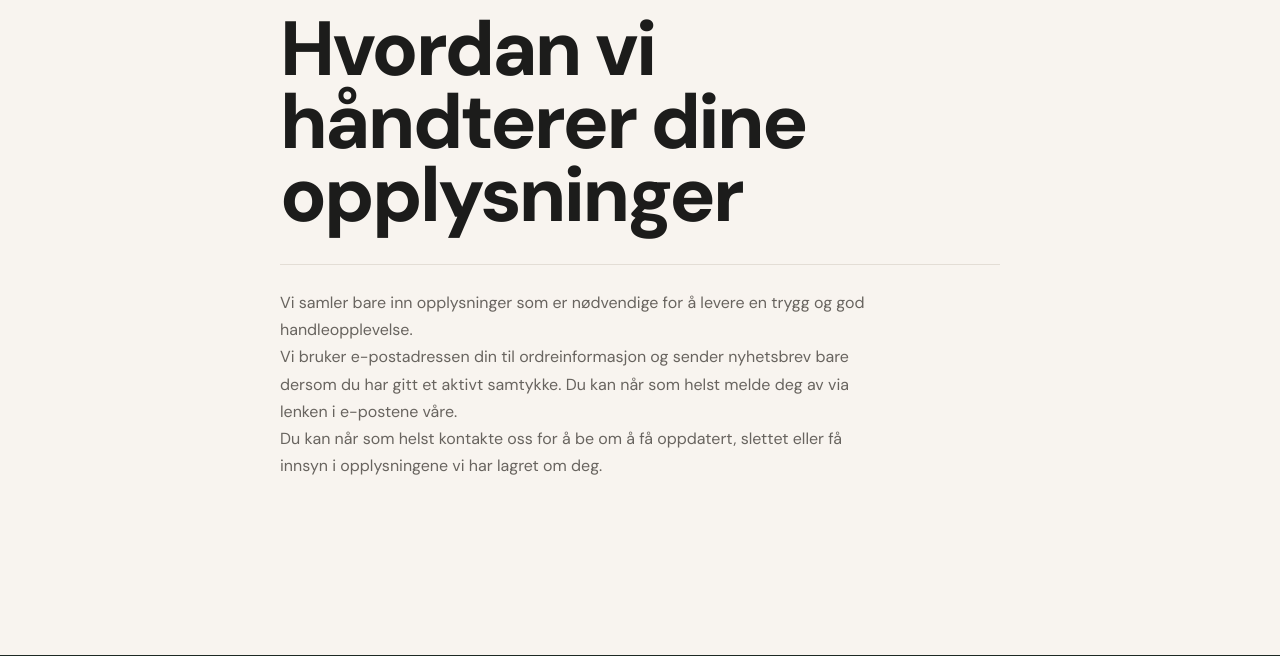
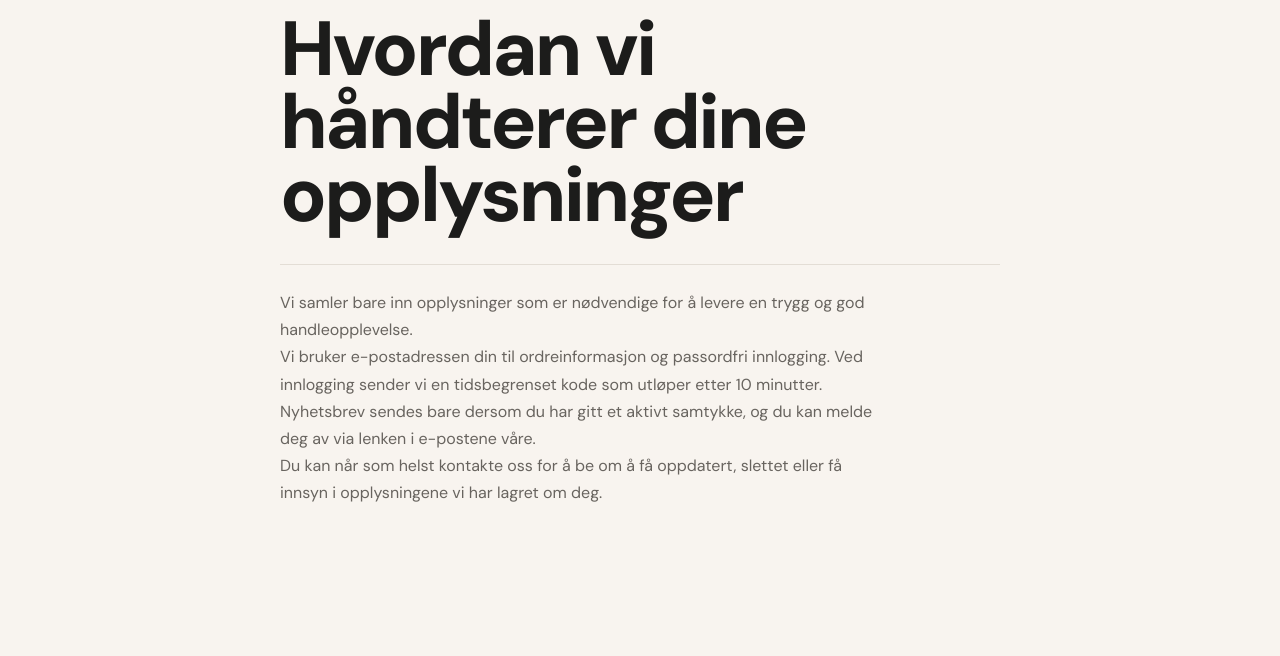
Before and after one commit to Khhashi/Nordly, an ASP.NET Core app: page /Privacy in a window 1280 px wide. Shown: the part 203-859 px from the top of the page. Run offline with ASP.NET Core 8, Linux system fonts and the light colour scheme; the project's own start-up code is not run, and a stand-in starts its controllers and pages; some libraries are stand-ins or nearby versions.

Commit message:
Document passwordless email sign-in in privacy notice
Clarify that the email address is used for order information and passwordless sign-in with a code that expires after ten minutes. Leave retention and deletion claims unchanged pending business confirmation.

Co-authored-by: Copilot <223556219+Copilot@users.noreply.github.com>

```diff
--- a/Nordly.Web/Pages/Privacy.cshtml
+++ b/Nordly.Web/Pages/Privacy.cshtml
@@ -10,7 +10,7 @@
     <h1>Hvordan vi håndterer dine opplysninger</h1>
     <div class="info-content">
         <p>Vi samler bare inn opplysninger som er nødvendige for å levere en trygg og god handleopplevelse.</p>
-        <p>Vi bruker e-postadressen din til ordreinformasjon og sender nyhetsbrev bare dersom du har gitt et aktivt samtykke. Du kan når som helst melde deg av via lenken i e-postene våre.</p>
+        <p>Vi bruker e-postadressen din til ordreinformasjon og passordfri innlogging. Ved innlogging sender vi en tidsbegrenset kode som utløper etter 10 minutter. Nyhetsbrev sendes bare dersom du har gitt et aktivt samtykke, og du kan melde deg av via lenken i e-postene våre.</p>
         <p>Du kan når som helst kontakte oss for å be om å få oppdatert, slettet eller få innsyn i opplysningene vi har lagret om deg.</p>
     </div>
 </div>
```
